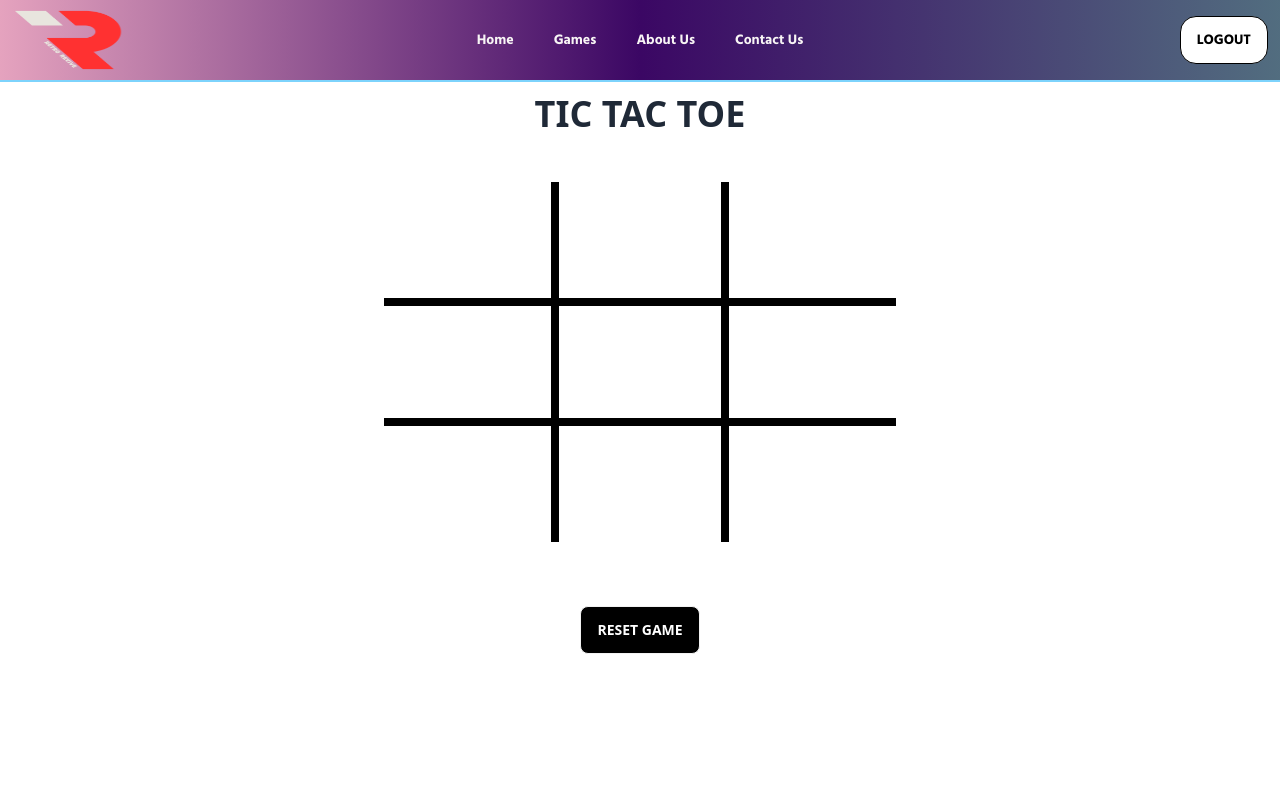
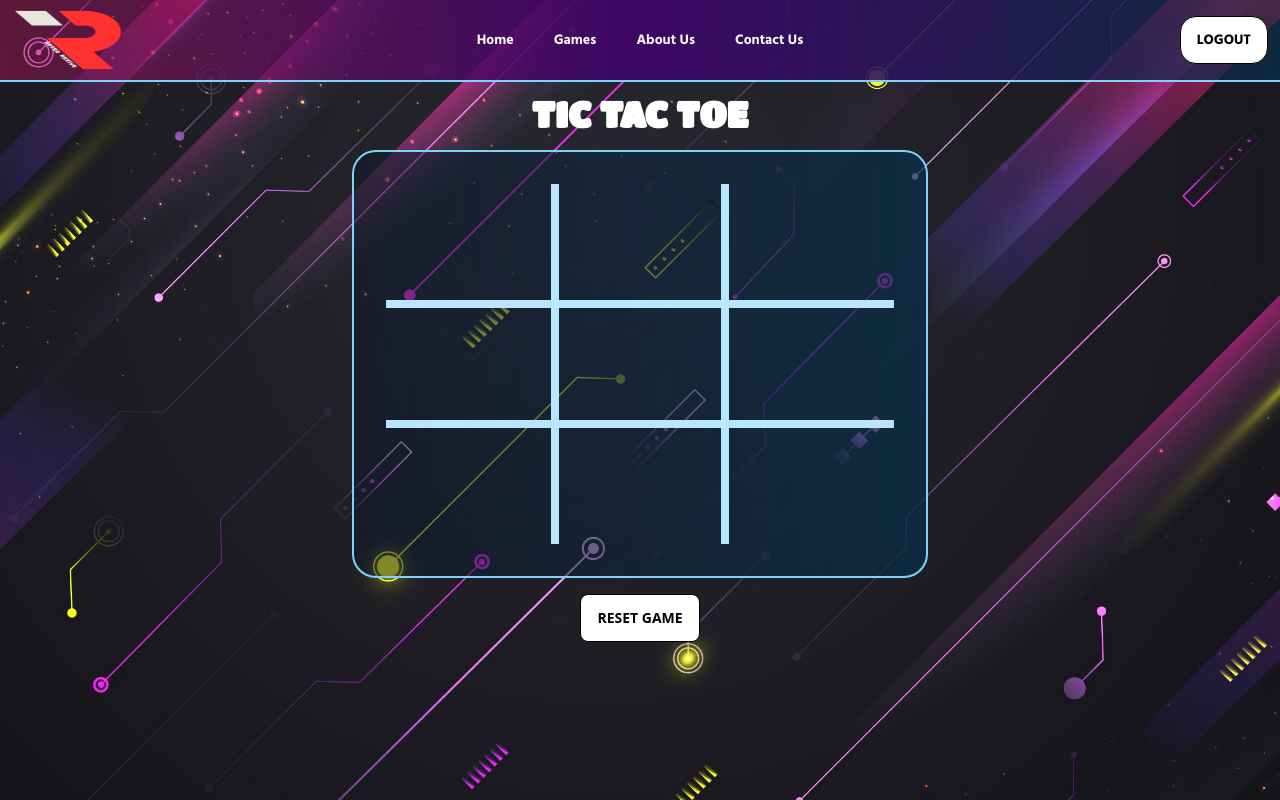
Before and after one commit to ayon121/RetroRevive_Frontend, a React (Vite) app: page /tictactoe in a window 1280 px wide. Shown: the top 800 px of the page. Built offline with nearby package versions, Linux system fonts and the light colour scheme; no server answers; sample sign-in values are in the browser's storage; a web font is replaced by a local one.

Commit message:
tictactoe design updated

```diff
--- a/src/Components/Playstation/TicTacToe/Tictactoe.jsx
+++ b/src/Components/Playstation/TicTacToe/Tictactoe.jsx
@@ -7,7 +7,7 @@ import Navbar from "../../Navbar/Navbar";
 
 import Ologo  from "../../../assets/O.png" ;
 import crosslogo  from "../../../assets/cross.png" ;
-
+import '../../PageCSS/Home.css'
 
 let data = ["" , "" , "" , "" , "" , "" , "", "" , ""]
 const Tictactoe = () => {
@@ -69,31 +69,31 @@ const Tictactoe = () => {
 
 
     return (
-        <div>
+        <div className="backgrnd">
             <Navbar></Navbar>
-            <div className="min-h-screen px-4 mt-3 mb-3">
-                <h1 className="text-3xl md:text-4xl text-center font-bold uppercase">Tic Tac Toe</h1>
+            <div className="min-h-screen max-w-3xl mx-auto px-4 mt-3 mb-3">
+                <h1 className="text-3xl md:text-4xl e text-center font-bold uppercase text-white font-Titan">Tic Tac Toe</h1>
                 {/* game bg */}
-                <div className="px-4 max-w-xl my-4 py-4 mx-auto ">
+                <div className="px-4 max-w-xl my-4 py-4 mx-auto rounded-3xl border-2 border-sky-300 border-double  bg-gradient-to-r from-slate-900/50   to-sky-950/70">
                     {/* game layout */}
                     <div className=" px-1 md:px-4  max-w-xl grid grid-cols-3 py-4 mx-auto font-extrabold rounded-full ">
                         {/* row 1 */}
-                            <button id="btn1" className=" border-black text-3xl md:text-4xl px-2 md:px-5 py-2  md:min-h-[120px] min-h-16 min-w-full border-b-4 border-r-4 " onClick={(e) => {toggle(e , 0)}}></button>
-                            <button id="btn2" className=" border-black text-3xl md:text-4xl px-2 md:px-5 py-2  md:min-h-[120px] min-h-16 min-w-full border-b-4 border-r-4 border-l-4" onClick={(e) => {toggle(e , 1)}}></button>
-                            <button id="btn3" className=" border-black text-3xl md:text-4xl px-2 md:px-5 py-2  md:min-h-[120px] min-h-16 min-w-full border-b-4 border-l-4" onClick={(e) => {toggle(e , 2)}}></button>
+                            <button id="btn1" className=" border-sky-200 text-3xl md:text-4xl px-2 md:px-5 py-2  md:min-h-[120px] min-h-16 min-w-full border-b-4 border-r-4 " onClick={(e) => {toggle(e , 0)}}></button>
+                            <button id="btn2" className=" border-sky-200 text-3xl md:text-4xl px-2 md:px-5 py-2  md:min-h-[120px] min-h-16 min-w-full border-b-4 border-r-4 border-l-4" onClick={(e) => {toggle(e , 1)}}></button>
+                            <button id="btn3" className=" border-sky-200 text-3xl md:text-4xl px-2 md:px-5 py-2  md:min-h-[120px] min-h-16 min-w-full border-b-4 border-l-4" onClick={(e) => {toggle(e , 2)}}></button>
                         {/* row 2 */}
-                            <button id="btn4" className=" border-black text-3xl md:text-4xl px-2 md:px-5 py-2  md:min-h-[120px] min-h-16 min-w-full border-t-4 border-b-4 border-r-4" onClick={(e) => {toggle(e , 3)}}></button>
-                            <button id="btn5" className=" border-black text-3xl md:text-4xl px-2 md:px-5 py-2 md:min-h-[120px] min-h-16 min-w-full border-4 " onClick={(e) => {toggle(e , 4)}}></button>
-                            <button id="btn6" className=" border-black text-3xl md:text-4xl px-2 md:px-5 py-2  md:min-h-[120px] min-h-16 min-w-full  border-t-4 border-b-4 border-l-4" onClick={(e) => {toggle(e , 5)}}></button>
+                            <button id="btn4" className=" border-sky-200 text-3xl md:text-4xl px-2 md:px-5 py-2  md:min-h-[120px] min-h-16 min-w-full border-t-4 border-b-4 border-r-4" onClick={(e) => {toggle(e , 3)}}></button>
+                            <button id="btn5" className=" border-sky-200 text-3xl md:text-4xl px-2 md:px-5 py-2 md:min-h-[120px] min-h-16 min-w-full border-4 " onClick={(e) => {toggle(e , 4)}}></button>
+                            <button id="btn6" className=" border-sky-200 text-3xl md:text-4xl px-2 md:px-5 py-2  md:min-h-[120px] min-h-16 min-w-full  border-t-4 border-b-4 border-l-4" onClick={(e) => {toggle(e , 5)}}></button>
                         {/* row 3 */}
-                            <button id="btn7" className=" border-black text-3xl md:text-4xl px-2 md:px-5 py-2  md:min-h-[120px] min-h-16 min-w-full  border-t-4 border-r-4 " onClick={(e) => {toggle(e , 6)}}></button>
-                            <button id="btn8" className="border-black text-3xl md:text-4xl px-2 md:px-5 py-2  md:min-h-[120px] min-h-16 min-w-full  border-t-4 border-l-4 border-r-4" onClick={(e) => {toggle(e , 7)}}></button>
-                            <button id="btn9" className="border-black text-3xl md:text-4xl px-2 md:px-5 py-2   md:min-h-[120px] min-h-16 min-w-full  border-t-4 border-l-4 " onClick={(e) => {toggle(e , 8)}}></button>
+                            <button id="btn7" className=" border-sky-200 text-3xl md:text-4xl px-2 md:px-5 py-2  md:min-h-[120px] min-h-16 min-w-full  border-t-4 border-r-4 " onClick={(e) => {toggle(e , 6)}}></button>
+                            <button id="btn8" className="border-sky-200 text-3xl md:text-4xl px-2 md:px-5 py-2  md:min-h-[120px] min-h-16 min-w-full  border-t-4 border-l-4 border-r-4" onClick={(e) => {toggle(e , 7)}}></button>
+                            <button id="btn9" className="border-sky-200 text-3xl md:text-4xl px-2 md:px-5 py-2   md:min-h-[120px] min-h-16 min-w-full  border-t-4 border-l-4 " onClick={(e) => {toggle(e , 8)}}></button>
                     </div>
                 </div>
                 {/* reset button */}
                 <div className="flex justify-center">
-                    <button className="btn bg-black text-white mt-4 mb-4 px-4 mx-2">Reset Game</button>
+                    <button className='btn bg-white text-black font-bold hover:text-pink-600 border-black hover:border-pink-600'>Reset Game</button>
                 </div>
             </div>
             <Footer></Footer>
--- a/src/Components/TopGames/TopGame.jsx
+++ b/src/Components/TopGames/TopGame.jsx
@@ -3,7 +3,7 @@ import PropTypes from 'prop-types';
 import { FaHeart } from "react-icons/fa";
 const TopGame = () => {
     return (
-        <div className="card w-auto text-white shadow-2xl  mb-3 border-4  bg-gradient-to-r from-slate-700/50   to-sky-300/70  lg:rounded-b-3xl border-b-2 border-sky-800 duration-500 hover:top-3 ">
+        <div className="card w-auto text-white shadow-2xl  mb-3 border-2  bg-gradient-to-r from-slate-900/50   to-sky-950/70  lg:rounded-b-3xl border-b-2 border-sky-300 duration-500 hover:top-3 ">
             <figure><img src="https://daisyui.com/images/stock/photo-1606107557195-0e29a4b5b4aa.jpg" alt="games" /></figure>
             <div className="card-body">
                 <h2 className="card-title">
```
